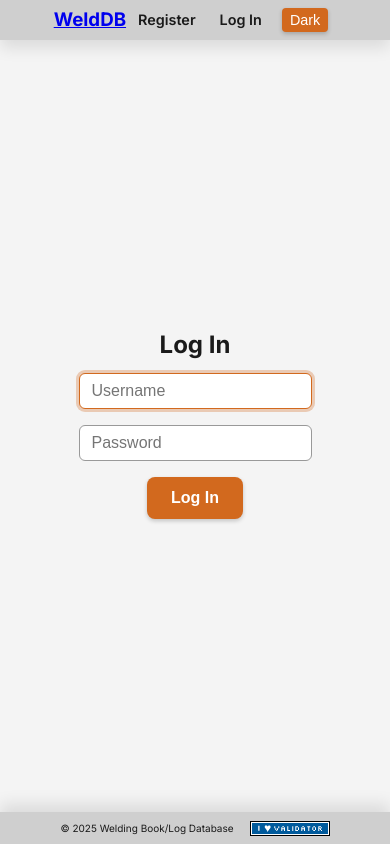
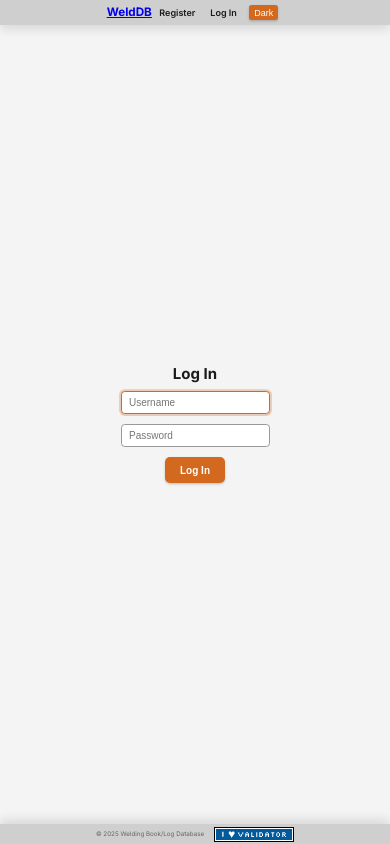
Before and after one commit to wdceng/project, a Flask app: page /login in a window 390 px wide. Run offline with Flask 3, Linux system fonts and the light colour scheme; some libraries are stand-ins or nearby versions.

Commit message:
updates css

```diff
--- a/static/styles.css
+++ b/static/styles.css
@@ -1,11 +1,108 @@
 /*
-SPACING SYSTEM (px)
+------------------------------
+=== DESIGN SCALE REFERENCE ===
+------------------------------
+
+=== SPACING SYSTEM (px) ===
 2 / 4 / 8 / 12 / 16 / 24 / 32 / 48 / 64 / 80 / 96 / 128
 
+=== FONT SIZE SYSTEM (px) ===
+10 / 12 / 14 / 16 / 18 / 20 / 24 / 30 / 36 / 44 / 52 / 62 / 74 / 86 / 98
 
-FONT SIZE SYSTEM (px)
-10 / 12 / 14 / 16 / 18 / 20 / 24 / 30 / 36 / 44 / 52 / 62 / 74 / 86 / 98
+=== REM SCALE SYSTEM (rem) ===
++-----------+--------------+------------------------------------------+
+| rem value | px equivalent | Typical use                             |
++-----------+--------------+------------------------------------------+
+| 0.0625rem | 1px           | Like letter-spacing                     |
+| 0.125rem  | 2px           | Button transform, subtle depth shadow   |
+| 0.1875rem | 3px           | Soft glow effect with accent color      |
+| 0.25rem   | 4px           | Tiny gap, ultra-small spacing           |
+| 0.375rem  | 6px           | Slightly rounded corners                |
+| 0.5rem    | 8px           | Small padding, gap between form elements|
+| 0.625rem  | 10px          | Footer text, very small font            |
+| 0.75rem   | 12px          | Secondary nav links, small buttons      |
+| 0.875rem  | 14px          | Body text for tight designs             |
+| 0.9rem    | 14.4px        | Navigation links, smaller headers       |
+| 1rem      | 16px          | Base font size, normal spacing          |
+| 1.25rem   | 20px          | H2 headings, slightly bigger text       |
+| 1.5rem    | 24px          | H1 headings, large buttons              |
+| 2rem      | 32px          | Hero text, large titles                 |
+| 3rem      | 48px          | Main page banners, huge impact text     |
++-----------+--------------+------------------------------------------+
+
 */
+
+/* ---------------------- */
+/* === ROOT VARIABLES === */
+/* ---------------------- */
+
+:root {
+  /* Layout */
+  --max-width: 85rem; /* Limit layout width */
+
+  /* === Base Theme Variables (Light Theme) === */
+  /* Colors */
+  --accent-color: #d2691e; /* Primary accent color (Welding orange) */
+  --bg-color: #f4f4f4; /* Page background color */
+  --bg-header: #cfcfcf; /* or #d4d4d4 for more lightness */
+
+  /* Text */
+  --text-color: #1a1a1a; /* Default text color */
+  --text-h: #666;
+  --text-nav-hover-color: #e0e0e0; /* Text color on nav link hover */
+
+  /* Input */
+  --input-bg: #fff; /* Background color for form inputs */
+  --input-text: #000; /* Text color inside form inputs */
+  --input-border: #999; /* Border color for form inputs */
+
+  /* Button in main */
+  --button-bg: var(--accent-color); /* Orange for normal button */
+  --button-bg-hover: #b35618; /* Darker orange for hover */
+  --button-text: #fff; /* White text */
+  --button-disabled: var(--border-color); /* Gray for disabled */
+
+  /* Table */
+  --table-stripe: #f0f0f0; /* Alternate row background for tables */
+  --border-color: #ccc; /* Border color for elements like tables, cards */
+
+  /* Effects, shadows, etc. */
+  --header-footer-box-shadow: rgba(0, 0, 0, 0.1);
+  /* Soft shadow for header elevation */
+}
+
+/* === Dark Theme Variables === */
+/* Overrides applied when [data-theme="dark"] is set on <body> */
+body[data-theme='dark'] {
+  /* Colors */
+  --accent-color: #ff8c00; /* Brighter orange accent for dark mode */
+  --bg-color: #121212; /* Dark background for the page */
+  --bg-header: #1a1a1a; /* consistent with dark code stripe */
+
+  /* Text */
+  --text-color: #e0e0e0; /* Light text for contrast */
+  --text-nav-hover-color: #1a1a1a; /* Text color on nav link hover */
+  --text-h: #666;
+
+  /* Input */
+  --input-bg: #1f1f1f; /* Dark background for form inputs */
+  --input-text: #fff; /* Light input text for readability */
+  --input-border: #666; /* Input borders slightly lighter than bg */
+
+  /* Button in main */
+  --button-bg: #1f1f1f; /* Match input background */
+  --button-bg-hover: #292929; /* Slightly lighter for hover */
+  --button-text: #fff; /* Keep high contrast text */
+  --button-disabled: var(--border-color); /* Dimmed for disabled */
+
+  /* Table */
+  --table-stripe: #1a1a1a; /* Subtle row striping for tables */
+  --border-color: #444; /* Darker borders for subtle contrast */
+
+  /* Effects, shadows, etc. */
+  --header-footer-box-shadow: rgba(0, 0, 0, 0.5);
+  /* Soft shadow for header elevation */
+}
 
 /* ---------------------------------- */
 /* === GLOBAL RESET & BASE STYLES === */
@@ -40,54 +137,6 @@ html {
   -moz-text-size-adjust: 100%; /* Prevent font size adjustments in Firefox */
 }
 
-/* === Base Theme Variables (Light Theme) === */
-:root {
-  --max-width: 85rem; /* Limit layout width */
-
-  /* Define default design tokens for layout and UI styling */
-  --bg-color: #f4f4f4; /* Page background color */
-  --bg-header: #cfcfcf; /* or #d4d4d4 for more lightness */
-  --text-color: #1a1a1a; /* Default text color */
-  --text-nav-hover-color: #e0e0e0; /* Text color on nav link hover */
-  --text-h: #666;
-  --header-box-shadow: rgba(0, 0, 0, 0.1);
-  /* Soft shadow for header elevation */
-  --accent-color: #d2691e; /* Primary accent color (Welding orange) */
-  --border-color: #ccc; /* Border color for elements like tables, cards */
-  --input-bg: #fff; /* Background color for form inputs */
-  --input-text: #000; /* Text color inside form inputs */
-  --input-border: #999; /* Border color for form inputs */
-  --button-bg: var(--accent-color); /* Orange for normal button */
-  --button-bg-hover: #b35618; /* Darker orange for hover */
-  --button-text: #fff; /* White text */
-  --button-disabled: var(--border-color); /* Gray for disabled */
-  --code-bg: #e0e0e0; /* Background for code blocks */
-  --table-stripe: #f0f0f0; /* Alternate row background for tables */
-}
-
-/* === Dark Theme Variables === */
-body[data-theme='dark'] {
-  /* Overrides applied when [data-theme="dark"] is set on <body> */
-  --bg-color: #121212; /* Dark background for the page */
-  --bg-header: #1a1a1a; /* consistent with dark code stripe */
-  --text-color: #e0e0e0; /* Light text for contrast */
-  --text-nav-hover-color: #1a1a1a; /* Text color on nav link hover */
-  --text-h: #666;
-  --header-box-shadow: rgba(0, 0, 0, 0.5);
-  /* Soft shadow for header elevation */
-  --accent-color: #ff8c00; /* Brighter orange accent for dark mode */
-  --border-color: #444; /* Darker borders for subtle contrast */
-  --input-bg: #1f1f1f; /* Dark background for form inputs */
-  --input-text: #fff; /* Light input text for readability */
-  --input-border: #666; /* Input borders slightly lighter than bg */
-  --button-bg: #1f1f1f; /* Match input background */
-  --button-bg-hover: #292929; /* Slightly lighter for hover */
-  --button-text: #fff; /* Keep high contrast text */
-  --button-disabled: var(--border-color); /* Dimmed for disabled */
-  --code-bg: #1e1e1e; /* Code block background in dark mode */
-  --table-stripe: #1a1a1a; /* Subtle row striping for tables */
-}
-
 /* ------------------ */
 /* === TAG STYLES === */
 /* ------------------ */
@@ -112,6 +161,10 @@ footer > section {
   text-align: center; /* Center text (optional) */
 }
 
+/* ------------------- */
+/* === BODY STYLE === */
+/* ------------------- */
+
 body {
   /* Body properties are the right place for:
      - Visual styling: background-color, color
@@ -130,14 +183,22 @@ body {
   justify-content: flex-start; /* Align items to the top of the page */
 }
 
+/* -------------------- */
+/* === HEADER STYLE === */
+/* -------------------- */
+
 header {
   position: fixed; /* Stick to top while scrolling */
   z-index: 1000; /* Make sure it stays on top */
   width: 100%; /* Full width of viewport */
   background-color: var(--bg-header); /* Theme-based header background */
   margin-bottom: 1rem; /* Has no effect with fixed position */
-  box-shadow: 0rem 0.5rem 1rem var(--header-box-shadow); /* Soft elevation shadow */
+  box-shadow: 0rem 0.5rem 1rem var(--header-footer-box-shadow); /* Soft elevation shadow */
 }
+
+/* ------------------------ */
+/* === NAVIGATION STYLE === */
+/* ------------------------ */
 
 nav,
 nav > section {
@@ -190,6 +251,10 @@ nav button:hover {
   background-color: var(--text-color); /* Invert for contrast */
   color: var(--text-nav-hover-color); /* Light text on dark bg */
 }
+
+/* ------------------ */
+/* === MAIN STYLE === */
+/* ------------------ */
 
 main {
   width: 100%; /* Allow full width up to max */
@@ -296,7 +361,8 @@ main input[type='radio'] {
 
 button {
   background-color: var(--button-bg);
-  color: var(--button-text);
+  /* Set button background using theme color */
+  color: var(--button-text); /* Set button text color using theme color */
   border: none; /* Remove default button border */
   padding: 0.75rem 1.5rem; /* Add vertical and horizontal inner spacing */
   font-size: 1rem; /* Set readable text size */
@@ -311,9 +377,10 @@ button {
 
 button:hover {
   background-color: var(--button-bg-hover);
+  /* Set button background using theme color */
   box-shadow: 0 0.25rem 0.5rem rgba(0, 0, 0, 0.3); /* Stronger shadow */
   transform: translateY(-0.125rem); /* Tiny lift effect */
-  transition: background-color 0.3s, box-shadow 0.3s, transform 0.2s;
+  transition: background-color 0.3s, box-shadow 0.3s, transform 0.2s; /* Smooth hover effects for background, shadow, and lift */
 }
 
 button:disabled {
@@ -324,16 +391,20 @@ button:disabled {
   opacity: 0.6; /* Make disabled button look faded */
 }
 
+/* -------------------- */
+/* === FOOTER STYLE === */
+/* -------------------- */
+
 footer {
+  width: 100%; /* Stretch the footer across the full width */
+  height: 2rem; /* Container height */
   position: fixed; /* Keep footer always visible at the bottom */
   bottom: 0; /* Attach it to the very bottom of the viewport */
   z-index: 1000; /* Make sure it stays on top */
-  width: 100%; /* Stretch the footer across the full width */
-  height: 2rem;
   background-color: var(--bg-header); /* Match header or use subtle tone */
   color: var(--text-color); /* Use theme text color */
   font-size: 0.625rem; /* Readable but not overpowering */
-  box-shadow: 0rem -0.5rem 1rem var(--header-box-shadow); /* Soft elevation shadow */
+  box-shadow: 0rem -0.5rem 1rem var(--header-footer-box-shadow); /* Soft elevation shadow */
 }
 
 footer > section {
@@ -344,12 +415,14 @@ footer > section {
 }
 
 footer h4 {
+  font-size: 0.625rem;
   font-weight: 400;
+  color: var(--text-h);
 }
 
-/* ------------------------------------- */
-/* === @media prefers-reduced-motion === */
-/* ------------------------------------- */
+/* --------------------- */
+/* === MEDIA QUERIES === */
+/* --------------------- */
 
 /* Optional: Respect user's motion preferences in device settings */
 /* If the user has requested reduced motion in their system settings, apply these styles */
@@ -364,3 +437,15 @@ footer h4 {
        The !important ensures this overrides other transition styles. */
   }
 }
+
+@media (max-width: 900px) {
+  html {
+    font-size: 14px; /* Reduce base font size for tablets */
+  }
+}
+
+@media (max-width: 600px) {
+  html {
+    font-size: 10px; /* Further reduce base font size for mobile phones */
+  }
+}
```
